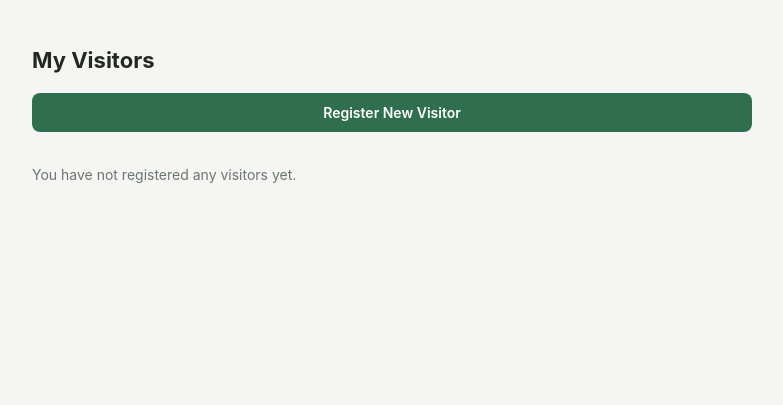
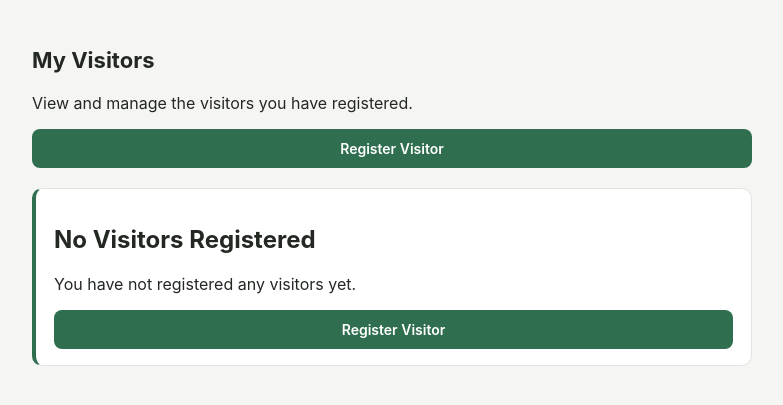
Before and after one commit to Sumaiyaj-25/rs_dorm_management_system, a PHP site: page /visitor_list.php in a window 1280 px wide. Shown: the part 69-474 px from the top of the page, without its empty margins (248-1031 px from the left). Run offline with PHP 8.4, Linux system fonts and the light colour scheme; the visitor is signed in with stand-in values (Sample User, id 1); data that the repository does not hold is empty.

Commit message:
Update visitor_list.php

```diff
--- a/visitor_list.php
+++ b/visitor_list.php
@@ -1,4 +1,5 @@
 <?php
+
 require 'includes/session_check.php';
 require 'config/db.php';
 
@@ -13,8 +14,15 @@ if (
 $student_id = $_SESSION['student_id'] ?? 0;
 
 $stmt = $pdo->prepare(
-    'SELECT Visitor_ID, Visitor_Name, Visitor_Phone,
-            Visit_Date, QR_Code, Status, Entry_Time, Exit_Time
+    'SELECT
+        Visitor_ID,
+        Visitor_Name,
+        Visitor_Phone,
+        Visit_Date,
+        QR_Code,
+        Status,
+        Entry_Time,
+        Exit_Time
      FROM Visitor
      WHERE Student_ID = ?
      ORDER BY Visitor_ID DESC'
@@ -23,6 +31,7 @@ $stmt = $pdo->prepare(
 $stmt->execute([$student_id]);
 
 $visitors = $stmt->fetchAll(PDO::FETCH_ASSOC);
+
 ?>
 
 <!DOCTYPE html>
@@ -31,11 +40,18 @@ $visitors = $stmt->fetchAll(PDO::FETCH_ASSOC);
 <head>
 
     <meta charset="UTF-8">
-    <meta name="viewport" content="width=device-width, initial-scale=1.0">
+
+    <meta
+        name="viewport"
+        content="width=device-width, initial-scale=1.0"
+    >
 
     <title>My Visitors - Dorm Management</title>
 
-    <link rel="stylesheet" href="assets/css/style.css">
+    <link
+        rel="stylesheet"
+        href="assets/css/style.css"
+    >
 
 </head>
 
@@ -45,72 +61,129 @@ $visitors = $stmt->fetchAll(PDO::FETCH_ASSOC);
 
 <div class="page">
 
-    <h1>My Visitors</h1>
+    <h1>
+        My Visitors
+    </h1>
 
-    <a href="visitor_register.php" class="btn btn-primary">
-        Register New Visitor
+    <p class="dashboard-subtitle">
+        View and manage the visitors you have registered.
+    </p>
+
+    <a
+        href="visitor_register.php"
+        class="btn btn-primary"
+    >
+        Register Visitor
     </a>
 
-    <br><br>
+    <br>
+    <br>
+
 
     <?php if (empty($visitors)): ?>
 
-        <p class="empty-state">
+        <div class="request-card">
+
+            <h2>
+                No Visitors Registered
+            </h2>
+
+            <p>
                 You have not registered any visitors yet.
             </p>
 
+            <a
+                href="visitor_register.php"
+                class="btn btn-primary"
+            >
+                Register Visitor
+            </a>
+
+        </div>
+
     <?php else: ?>
+
+        <div class="request-list">
 
             <?php foreach ($visitors as $visitor): ?>
 
                 <div class="request-card">
 
-                <h3>
-                    <?= htmlspecialchars($visitor['Visitor_Name']) ?>
-                </h3>
+                    <div class="request-header">
+
+                        <h2>
+                            <?= htmlspecialchars(
+                                $visitor['Visitor_Name']
+                            ) ?>
+                        </h2>
+
+                        <span class="badge badge-category">
+                            <?= htmlspecialchars(
+                                $visitor['Status']
+                            ) ?>
+                        </span>
+
+                    </div>
+
 
                     <p>
-                    Phone:
-                    <?= htmlspecialchars($visitor['Visitor_Phone'] ?? '') ?>
+                        <strong>Phone:</strong>
+                        <?= htmlspecialchars(
+                            $visitor['Visitor_Phone'] ?? ''
+                        ) ?>
                     </p>
 
+
                     <p>
-                    Visit Date:
-                    <?= htmlspecialchars($visitor['Visit_Date']) ?>
+                        <strong>Visit Date:</strong>
+                        <?= htmlspecialchars(
+                            $visitor['Visit_Date']
+                        ) ?>
                     </p>
 
+
                     <p>
-                    Status:
-                    <?= htmlspecialchars($visitor['Status']) ?>
+                        <strong>QR Code:</strong>
+                        <?= htmlspecialchars(
+                            $visitor['QR_Code']
+                        ) ?>
                     </p>
 
+
                     <p>
-                    QR Code:
-                    <strong>
-                        <?= htmlspecialchars($visitor['QR_Code']) ?>
-                    </strong>
+                        <strong>Scan QR Code:</strong>
                     </p>
+
                     <img
-                    src="https://api.qrserver.com/v1/create-qr-code/?size=200x200&data=<?= urlencode($visitor['QR_Code']) ?>"
-                    alt="Visitor QR Code"
+                        src="<?= htmlspecialchars(
+                            'https://api.qrserver.com/v1/create-qr-code/?size=200x200&data=' .
+                            rawurlencode($visitor['QR_Code'])
+                        ) ?>"
+                        alt="Scannable QR Code"
                         width="200"
                         height="200"
                     >
 
+
                     <?php if ($visitor['Entry_Time'] !== null): ?>
 
                         <p>
-                        Entry:
-                        <?= htmlspecialchars($visitor['Entry_Time']) ?>
+                            <strong>Entry Time:</strong>
+                            <?= htmlspecialchars(
+                                $visitor['Entry_Time']
+                            ) ?>
                         </p>
 
                     <?php endif; ?>
 
+
                     <?php if ($visitor['Exit_Time'] !== null): ?>
 
                         <p>
-                        Exit:
-                        <?= htmlspecialchars($visitor['Exit_Time']) ?>
+                            <strong>Exit Time:</strong>
+                            <?= htmlspecialchars(
+                                $visitor['Exit_Time']
+                            ) ?>
                         </p>
 
                     <?php endif; ?>
@@ -119,6 +192,8 @@ $visitors = $stmt->fetchAll(PDO::FETCH_ASSOC);
 
             <?php endforeach; ?>
 
+        </div>
+
     <?php endif; ?>
 
 </div>
```
Lines whose indentation alone changed are shown as unchanged.
